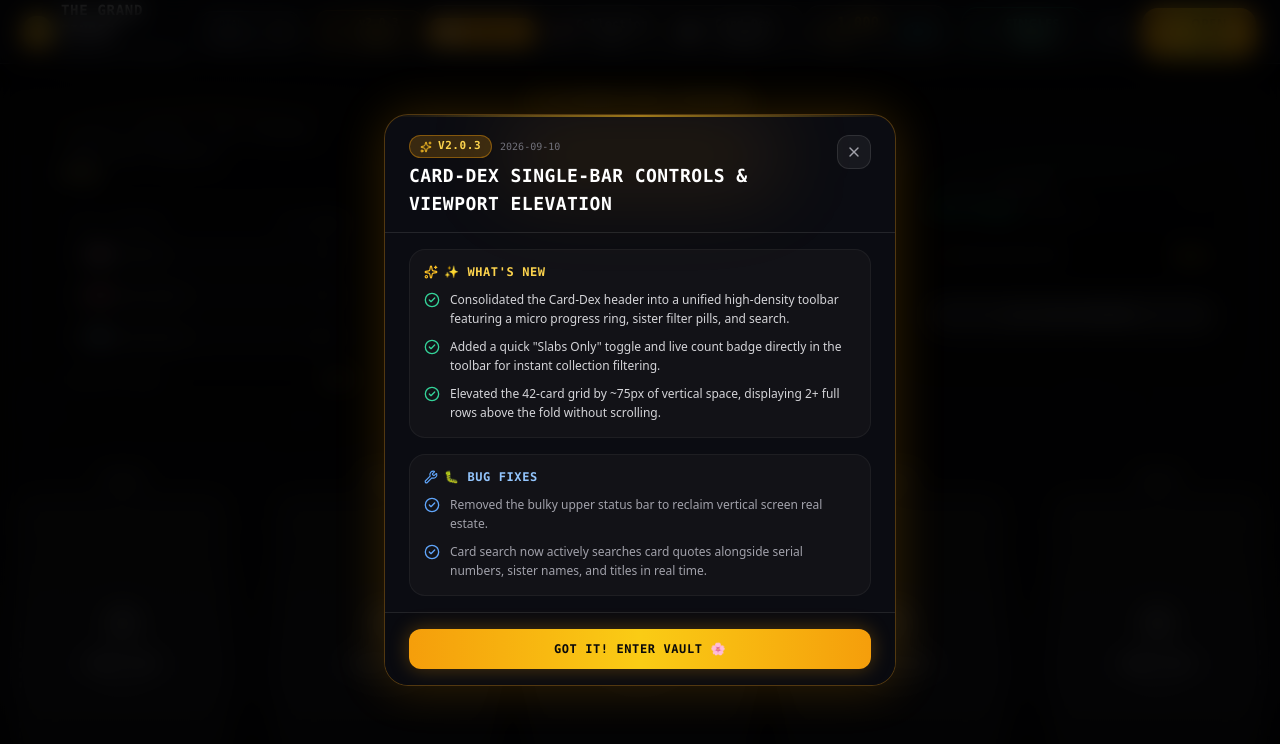
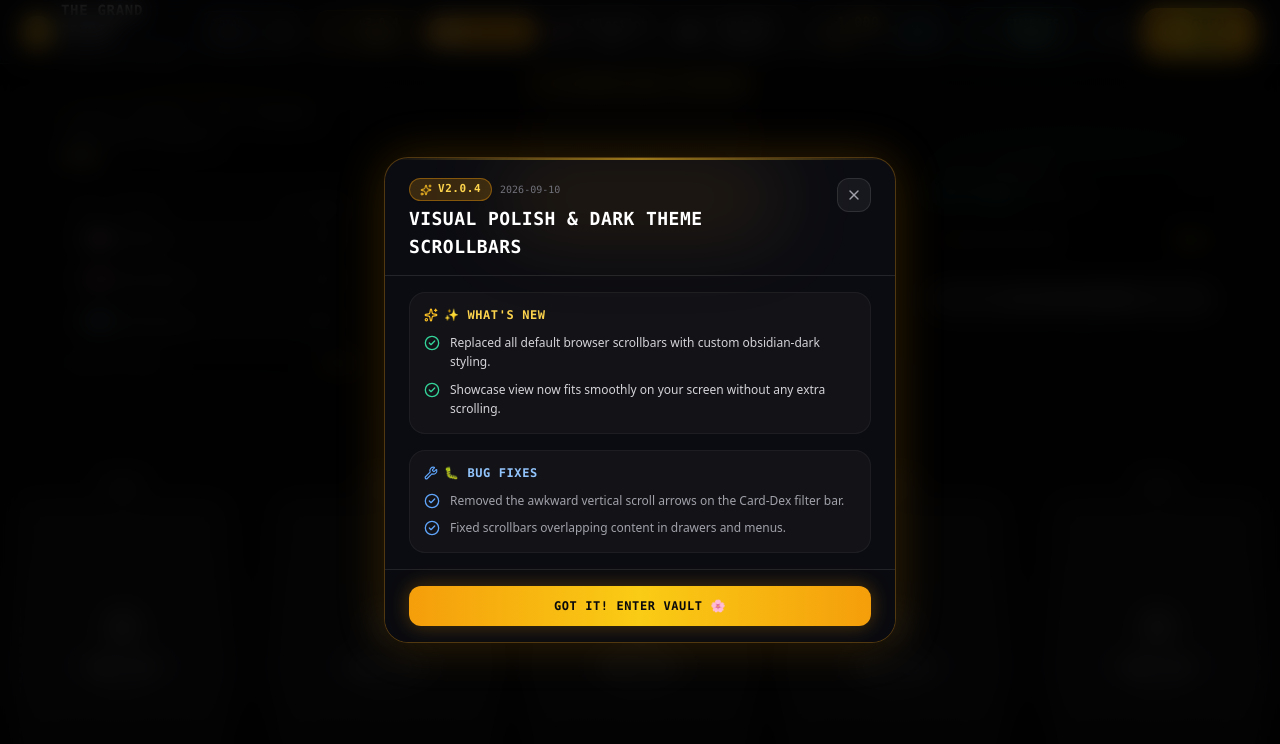
Before and after one commit to Valtkrafter/THE-QUINTESSENTIAL-QUINTUPLETS-TRADING-CARD-GAME, a Next.js app: page / in a window 1280 px wide. Shown: the top 744 px of the page. Built offline with nearby package versions, Linux system fonts and the light colour scheme.

Commit message:
chore(release): bump to v2.0.4 - global obsidian scrollbars and showcase viewport lock

```diff
--- a/src/app/globals.css
+++ b/src/app/globals.css
@@ -7,6 +7,7 @@
 :root {
   --background: #090a0f;
   --foreground: #ededed;
+  color-scheme: dark;
 }
 
 body {
@@ -28,3 +29,60 @@ body {
   backface-visibility: hidden;
   -webkit-backface-visibility: hidden;
 }
+
+/* Global Obsidian Dark Scrollbars */
+* {
+  scrollbar-width: thin;
+  scrollbar-color: #27272a #08080a;
+}
+
+::-webkit-scrollbar {
+  width: 8px;
+  height: 6px;
+}
+
+::-webkit-scrollbar-track {
+  background: #08080a;
+}
+
+::-webkit-scrollbar-thumb {
+  background: #23232e;
+  border-radius: 9999px;
+  border: 2px solid #08080a;
+}
+
+::-webkit-scrollbar-thumb:hover {
+  background: #3f3f46;
+}
+
+::-webkit-scrollbar-corner {
+  background: #08080a;
+}
+
+/* Custom utility for clean horizontal scroll strips */
+.scrollbar-thin-dark {
+  scrollbar-width: thin;
+  scrollbar-color: #27272a transparent;
+}
+.scrollbar-thin-dark::-webkit-scrollbar {
+  height: 4px;
+}
+.scrollbar-thin-dark::-webkit-scrollbar-track {
+  background: transparent;
+}
+.scrollbar-thin-dark::-webkit-scrollbar-thumb {
+  background: #27272a;
+  border-radius: 9999px;
+}
+.scrollbar-thin-dark::-webkit-scrollbar-thumb:hover {
+  background: #3f3f46;
+}
+
+/* Utility to hide scrollbars while maintaining scrollability */
+.no-scrollbar {
+  -ms-overflow-style: none;
+  scrollbar-width: none;
+}
+.no-scrollbar::-webkit-scrollbar {
+  display: none;
+}
--- a/src/app/page.tsx
+++ b/src/app/page.tsx
@@ -1,5 +1,9 @@
 import { GrandBinder } from '../components/binder/GrandBinder';
 
 export default function Home() {
-  return <GrandBinder />;
+  return (
+    <main className="w-screen h-screen overflow-hidden">
+      <GrandBinder />
+    </main>
+  );
 }
--- a/src/components/binder/GrandBinder.tsx
+++ b/src/components/binder/GrandBinder.tsx
@@ -367,7 +367,7 @@ export const GrandBinder: React.FC = () => {
           VIEW 1: 5-SLOT ACRYLIC SHOWCASE (VITRINE)
           ============================================================ */}
       {activeMainView === 'vitrine' && (
-        <main className="flex-1 min-h-0 overflow-hidden flex flex-col">
+        <main className="flex-1 min-h-0 h-[calc(100vh-64px)] max-h-[calc(100vh-64px)] overflow-hidden flex flex-col justify-between">
           <Vitrine />
         </main>
       )}
--- a/src/components/catalog/CardDex.tsx
+++ b/src/components/catalog/CardDex.tsx
@@ -164,7 +164,7 @@ export const CardDex: React.FC = () => {
         {/* UNIFIED CARD-DEX TOOLBAR */}
         <div className="w-full max-w-7xl mx-auto px-3 sm:px-4 py-2 flex flex-col md:flex-row items-center justify-between gap-3 bg-black/60 border border-white/10 rounded-2xl backdrop-blur-md mb-4 sticky top-0 z-20 shadow-xl shadow-black/40">
           {/* Left Flank: Micro Progress Ring + Sister Filter Tabs */}
-          <div className="flex items-center gap-2.5 sm:gap-3 w-full md:w-auto overflow-x-auto no-scrollbar py-0.5">
+          <div className="flex items-center gap-2.5 sm:gap-3 w-full md:w-auto overflow-x-auto overflow-y-hidden whitespace-nowrap scrollbar-thin-dark py-1.5 min-w-0">
             <DexMicroProgress collected={discoveredCount} total={totalCardsCount} />
             <DexFilterTabs activeTab={activeTab} counts={tabCounts} onSelect={setActiveTab} />
           </div>
--- a/src/components/catalog/DexFilterTabs.tsx
+++ b/src/components/catalog/DexFilterTabs.tsx
@@ -36,7 +36,7 @@ export const DexFilterTabs: React.FC<DexFilterTabsProps> = ({
   className = '',
 }) => {
   return (
-    <div className={`flex items-center gap-1.5 md:gap-2 overflow-x-auto no-scrollbar py-0.5 select-none ${className}`}>
+    <div className={`flex items-center gap-1.5 md:gap-2 overflow-x-auto overflow-y-hidden whitespace-nowrap scrollbar-thin-dark py-1.5 h-auto select-none ${className}`}>
       {TABS.map((tab) => {
         const isSelected = activeTab === tab.id;
         const count = counts[tab.id] ?? { total: 0, discovered: 0 };
--- a/src/components/showcase/Vitrine.tsx
+++ b/src/components/showcase/Vitrine.tsx
@@ -97,11 +97,11 @@ export const Vitrine: React.FC = () => {
   };
 
   return (
-    <div className="relative w-full h-full bg-[#08080a] text-zinc-100 flex flex-col select-none overflow-hidden font-sans">
+    <div className="relative w-full h-[calc(100vh-64px)] max-h-[calc(100vh-64px)] bg-[#08080a] text-zinc-100 flex flex-col justify-between select-none overflow-hidden font-sans">
       {/* ============================================================
           MAIN 3D SEMI-CIRCULAR VITRINE STAGE & FLANK HUD
           ============================================================ */}
-      <div className="relative flex-1 w-full flex flex-col items-center justify-start pt-2 sm:pt-4 px-4 sm:px-8 pb-10 overflow-y-auto overflow-x-hidden pointer-events-none">
+      <div className="relative flex-1 w-full h-[calc(100vh-64px)] max-h-[calc(100vh-64px)] overflow-hidden flex flex-col justify-between items-center pt-1 px-4 sm:px-8 pb-4 pointer-events-none">
         {/* Atmospheric background spotlights & ceiling rig */}
         <div className="absolute top-0 inset-x-0 h-24 bg-gradient-to-b from-black/80 via-zinc-950/40 to-transparent pointer-events-none select-none z-10" />
 
@@ -112,7 +112,7 @@ export const Vitrine: React.FC = () => {
         {/* ============================================================
             UPPER STAGE ZONE: LEFT FLANK | SUPPORT ALTAR | RIGHT FLANK
             ============================================================ */}
-        <div className="w-full max-w-7xl mx-auto px-4 pt-2 pb-2 sm:pb-4 flex flex-col lg:flex-row items-center justify-between gap-6 relative z-30 pointer-events-auto">
+        <div className="w-full max-w-7xl mx-auto px-4 pt-1 pb-2 flex flex-col lg:flex-row items-center justify-between gap-4 lg:gap-6 relative z-30 pointer-events-auto shrink-0">
           {/* Left Flank Panel: Vault Valuation & Resonance Synergies */}
           <VitrineResonancePanel synergyReport={synergyReport} />
 
@@ -134,7 +134,7 @@ export const Vitrine: React.FC = () => {
             LOWER STAGE ZONE: 3D SEMI-CIRCULAR 5 SISTER PEDESTALS
             ============================================================ */}
         <div
-          className="relative w-full max-w-7xl h-[460px] md:h-[500px] lg:h-[520px] mt-6 md:mt-8 mb-8 pb-10 flex items-center justify-center pointer-events-none select-none"
+          className="relative w-full max-w-7xl h-[420px] md:h-[460px] lg:h-[490px] mb-4 pb-4 flex items-center justify-center pointer-events-none select-none shrink-0"
           style={{
             perspective: 1200,
             perspectiveOrigin: '50% 40%',
--- a/src/config/version.ts
+++ b/src/config/version.ts
@@ -1,4 +1,4 @@
-export const APP_VERSION = '2.0.3'; // Increment with each task
+export const APP_VERSION = '2.0.4'; // Increment with each task
 
 export interface PatchNote {
   version: string;
@@ -11,15 +11,14 @@ export interface PatchNote {
 // ALWAYS overwrite this object with ONLY the latest release
 export const CURRENT_PATCH_NOTE: PatchNote = {
   version: APP_VERSION,
-  title: 'Card-Dex Single-Bar Controls & Viewport Elevation',
+  title: 'Visual Polish & Dark Theme Scrollbars',
   date: new Date().toISOString().split('T')[0],
   highlights: [
-    'Consolidated the Card-Dex header into a unified high-density toolbar featuring a micro progress ring, sister filter pills, and search.',
-    'Added a quick "Slabs Only" toggle and live count badge directly in the toolbar for instant collection filtering.',
-    'Elevated the 42-card grid by ~75px of vertical space, displaying 2+ full rows above the fold without scrolling.',
+    'Replaced all default browser scrollbars with custom obsidian-dark styling.',
+    'Showcase view now fits smoothly on your screen without any extra scrolling.',
   ],
   fixes: [
-    'Removed the bulky upper status bar to reclaim vertical screen real estate.',
-    'Card search now actively searches card quotes alongside serial numbers, sister names, and titles in real time.',
+    'Removed the awkward vertical scroll arrows on the Card-Dex filter bar.',
+    'Fixed scrollbars overlapping content in drawers and menus.',
   ],
 };
```
Also changed, not shown: 1 other file (tests, documents, lock files or other folders).
